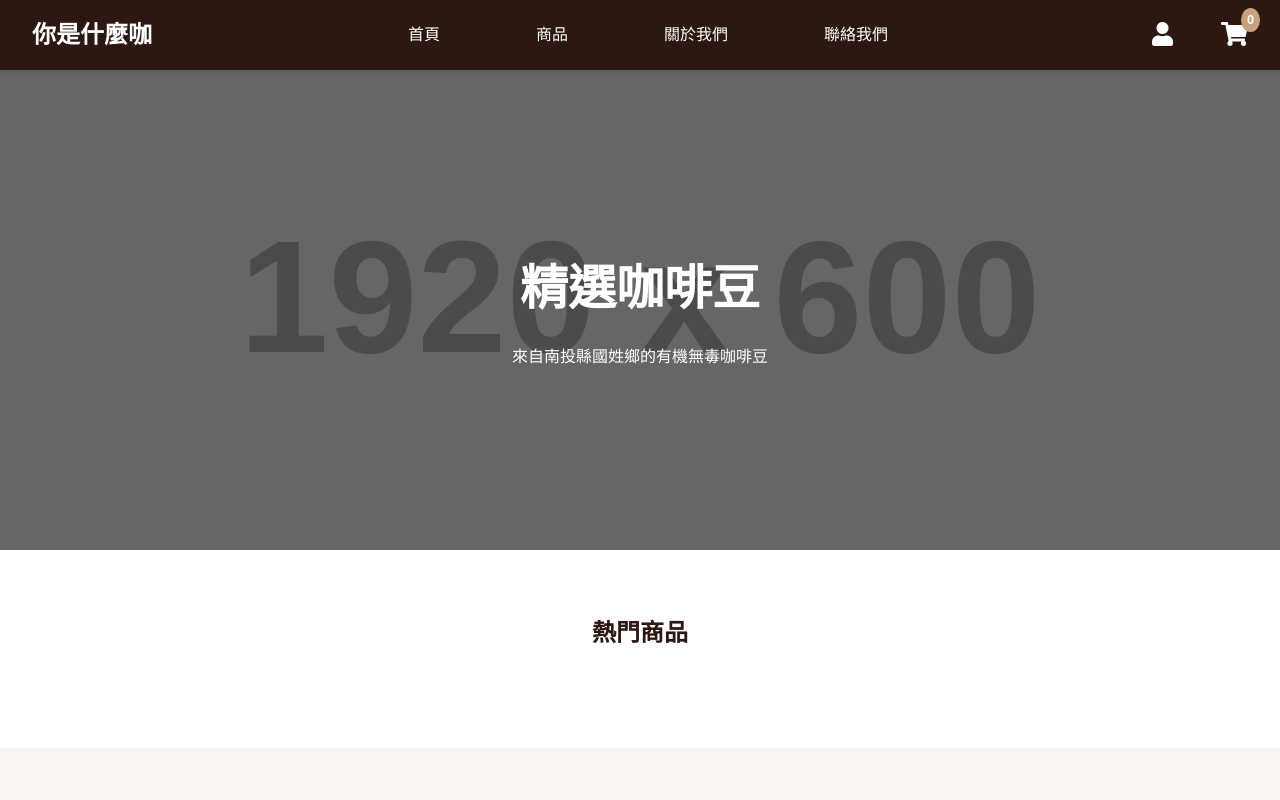
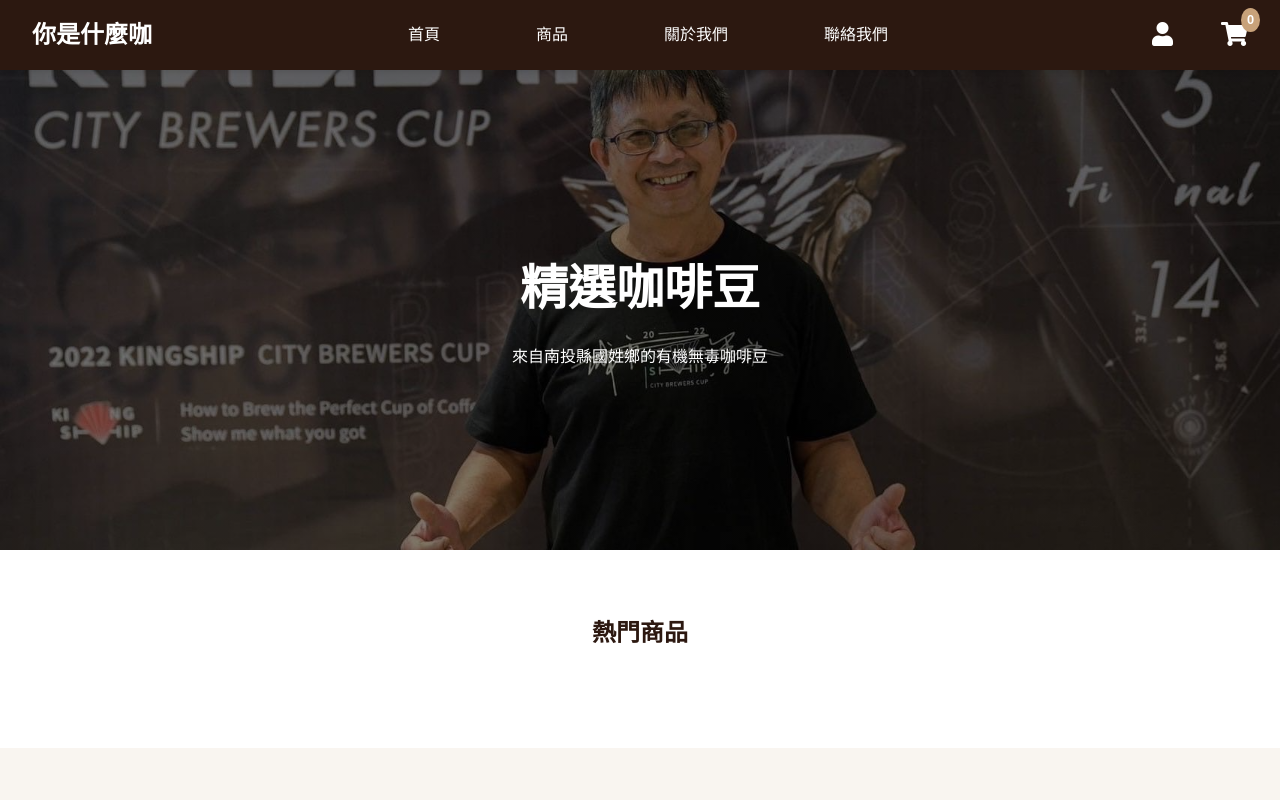
Before and after one commit to Wei070901/coffee_.github.io, a plain HTML site: page index.html in a window 1280 px wide. Shown: the top 800 px of the page. Drawn offline with Linux system fonts and the light colour scheme; placeholder pictures from the web are drawn by us; a script that the page names is missing.

Commit message:
Update styles.css

```diff
--- a/styles.css
+++ b/styles.css
@@ -123,7 +123,7 @@ nav {
 
 /* 主要內容樣式 */
 #hero {
-    background-image: linear-gradient(rgba(0,0,0,0.5), rgba(0,0,0,0.5)), url('https://via.placeholder.com/1920x600');
+    background-image: linear-gradient(rgba(0,0,0,0.5), rgba(0,0,0,0.5)), url('/img/S__7282706.jpg');
     background-size: cover;
     background-position: center;
     height: 60vh;
@@ -1702,6 +1702,7 @@ main {
     width: 40px;
     height: 40px;
     border-radius: 50%;
+    background: #2c1810;
     color: #fff;
     display: flex;
     align-items: center;
```
